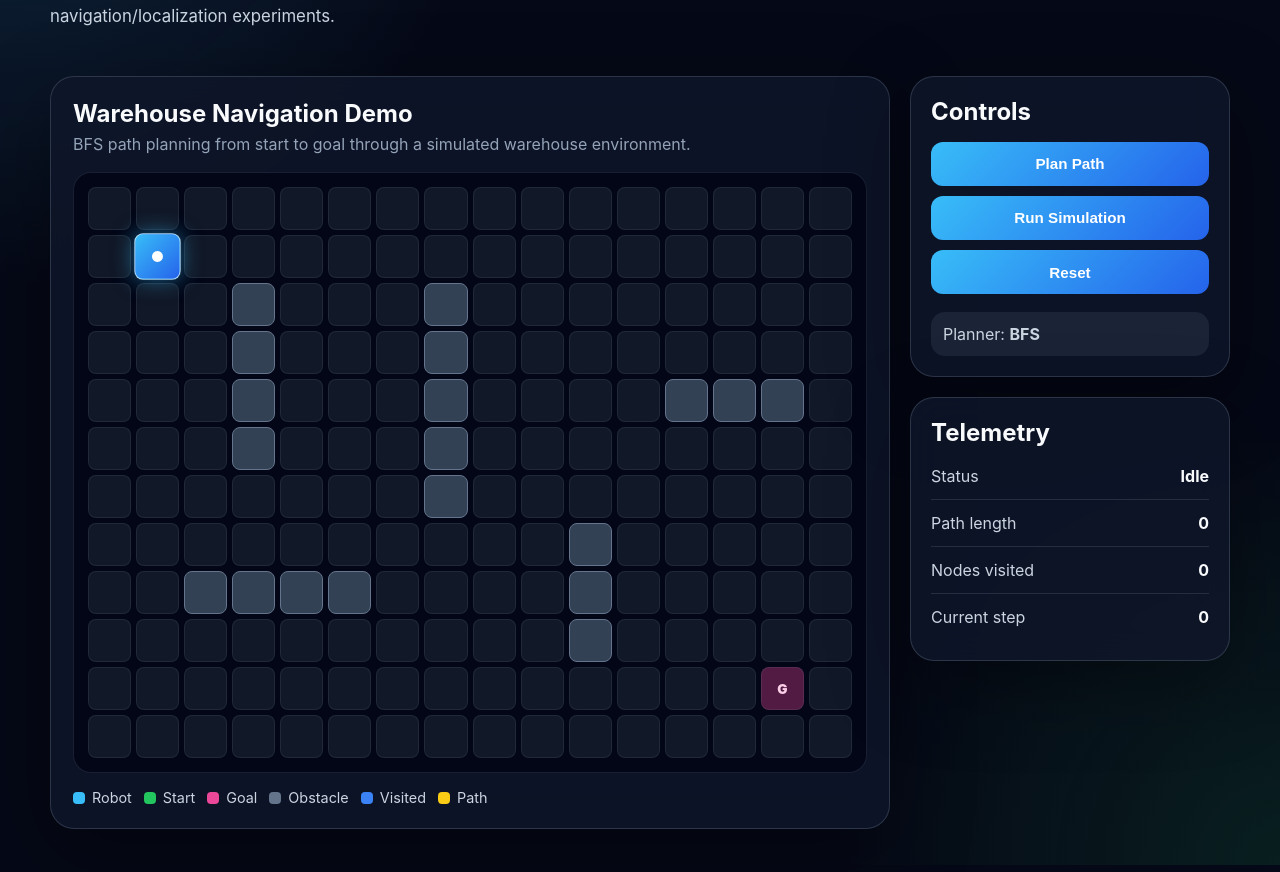
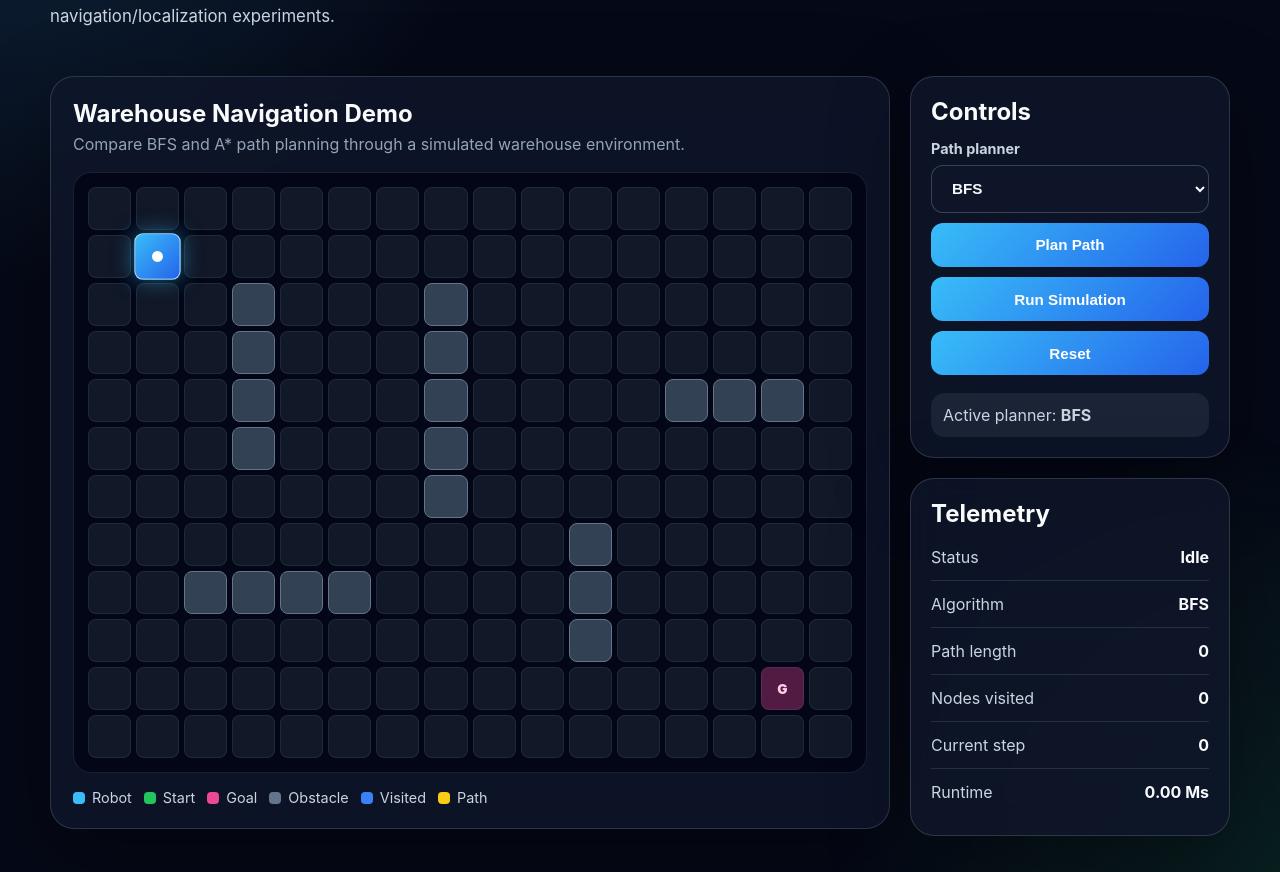
Before and after one commit to Kushrishi/autonomy-simulation-lab, a React (Vite) app: page / in a window 1280 px wide. Shown: the part 222-1094 px from the top of the page. Built offline with nearby package versions, Linux system fonts and the light colour scheme.

Commit message:
Add A star path planning selector
Implement A* path planning with Manhattan distance, add a planner selector for BFS and A*, and update telemetry to show algorithm choice and runtime.

```diff
--- a/src/App.tsx
+++ b/src/App.tsx
@@ -2,11 +2,22 @@ import { useState } from "react";
 import ControlPanel from "./components/ControlPanel";
 import MetricsPanel from "./components/MetricsPanel";
 import SimulatorGrid from "./components/SimulatorGrid";
+import { runAstar } from "./planning/astar";
 import { runBfs } from "./planning/bfs";
 import { defaultScenario } from "./simulation/scenarios";
-import type { PlannerResult, Position, SimulationMetrics } from "./simulation/types";
+import type {
+  PlannerName,
+  PlannerResult,
+  Position,
+  SimulationMetrics,
+} from "./simulation/types";
 
 function App() {
+  const [selectedPlanner, setSelectedPlanner] = useState<PlannerName>("BFS");
+
+  const [plannedAlgorithm, setPlannedAlgorithm] =
+    useState<PlannerName | null>(null);
+
   const [robotPosition, setRobotPosition] = useState<Position>(
     defaultScenario.start
   );
@@ -22,49 +33,120 @@ function App() {
   const [isAnimating, setIsAnimating] = useState(false);
 
   const [metrics, setMetrics] = useState<SimulationMetrics>({
+    algorithm: selectedPlanner,
     pathLength: 0,
     nodesVisited: 0,
     currentStep: 0,
+    runtimeMs: 0,
     status: "idle",
   });
 
+  function runSelectedPlanner(): {
+    result: PlannerResult;
+    runtimeMs: number;
+  } {
+    const startTime = performance.now();
+
+    const result =
+      selectedPlanner === "BFS"
+        ? runBfs(defaultScenario)
+        : runAstar(defaultScenario);
+
+    const endTime = performance.now();
+
+    return {
+      result,
+      runtimeMs: endTime - startTime,
+    };
+  }
+
+  function resetSimulation(planner: PlannerName = selectedPlanner) {
+    setRobotPosition(defaultScenario.start);
+    setPlannerResult({
+      path: [],
+      visited: [],
+      success: false,
+    });
+    setVisibleVisited([]);
+    setVisiblePath([]);
+    setPlannedAlgorithm(null);
+    setIsAnimating(false);
+    setMetrics({
+      algorithm: planner,
+      pathLength: 0,
+      nodesVisited: 0,
+      currentStep: 0,
+      runtimeMs: 0,
+      status: "idle",
+    });
+  }
+
+  function handlePlannerChange(planner: PlannerName) {
+    setSelectedPlanner(planner);
+    resetSimulation(planner);
+  }
+
   function handlePlanPath() {
-    const result = runBfs(defaultScenario);
+    setMetrics((currentMetrics) => ({
+      ...currentMetrics,
+      algorithm: selectedPlanner,
+      status: "planning",
+    }));
+
+    const { result, runtimeMs } = runSelectedPlanner();
 
     setPlannerResult(result);
+    setPlannedAlgorithm(selectedPlanner);
     setVisibleVisited(result.visited);
     setVisiblePath(result.path);
 
     setMetrics({
+      algorithm: selectedPlanner,
       pathLength: result.path.length,
       nodesVisited: result.visited.length,
       currentStep: 0,
+      runtimeMs,
       status: result.success ? "complete" : "failed",
     });
   }
 
   function handleAnimate() {
-    const result =
-      plannerResult.path.length > 0 ? plannerResult : runBfs(defaultScenario);
+    const canUseExistingPlan =
+      plannerResult.path.length > 0 && plannedAlgorithm === selectedPlanner;
+
+    const plannerRun = canUseExistingPlan
+      ? {
+          result: plannerResult,
+          runtimeMs: metrics.runtimeMs,
+        }
+      : runSelectedPlanner();
+
+    const { result, runtimeMs } = plannerRun;
 
     if (!result.success || result.path.length === 0) {
       setMetrics({
+        algorithm: selectedPlanner,
         pathLength: 0,
         nodesVisited: result.visited.length,
         currentStep: 0,
+        runtimeMs,
         status: "failed",
       });
       return;
     }
 
+    setPlannerResult(result);
+    setPlannedAlgorithm(selectedPlanner);
     setIsAnimating(true);
     setVisibleVisited(result.visited);
     setVisiblePath(result.path);
 
     setMetrics({
+      algorithm: selectedPlanner,
       pathLength: result.path.length,
       nodesVisited: result.visited.length,
       currentStep: 0,
+      runtimeMs,
       status: "running",
     });
 
@@ -76,9 +158,11 @@ function App() {
       setRobotPosition(nextPosition);
 
       setMetrics({
+        algorithm: selectedPlanner,
         pathLength: result.path.length,
         nodesVisited: result.visited.length,
         currentStep: step,
+        runtimeMs,
         status: step === result.path.length - 1 ? "complete" : "running",
       });
 
@@ -89,24 +173,6 @@ function App() {
         setIsAnimating(false);
       }
     }, 180);
-  }
-
-  function handleReset() {
-    setRobotPosition(defaultScenario.start);
-    setPlannerResult({
-      path: [],
-      visited: [],
-      success: false,
-    });
-    setVisibleVisited([]);
-    setVisiblePath([]);
-    setIsAnimating(false);
-    setMetrics({
-      pathLength: 0,
-      nodesVisited: 0,
-      currentStep: 0,
-      status: "idle",
-    });
   }
 
   return (
@@ -128,8 +194,8 @@ function App() {
             <div>
               <h2>{defaultScenario.name}</h2>
               <p>
-                BFS path planning from start to goal through a simulated
-                warehouse environment.
+                Compare BFS and A* path planning through a simulated warehouse
+                environment.
               </p>
             </div>
           </div>
@@ -165,9 +231,11 @@ function App() {
 
         <aside className="side-panel">
           <ControlPanel
+            selectedPlanner={selectedPlanner}
+            onPlannerChange={handlePlannerChange}
             onPlanPath={handlePlanPath}
             onAnimate={handleAnimate}
-            onReset={handleReset}
+            onReset={() => resetSimulation()}
             isAnimating={isAnimating}
           />
 
--- a/src/components/ControlPanel.tsx
+++ b/src/components/ControlPanel.tsx
@@ -1,4 +1,8 @@
+import type { PlannerName } from "../simulation/types";
+
 type ControlPanelProps = {
+  selectedPlanner: PlannerName;
+  onPlannerChange: (planner: PlannerName) => void;
   onPlanPath: () => void;
   onAnimate: () => void;
   onReset: () => void;
@@ -6,6 +10,8 @@ type ControlPanelProps = {
 };
 
 export default function ControlPanel({
+  selectedPlanner,
+  onPlannerChange,
   onPlanPath,
   onAnimate,
   onReset,
@@ -14,6 +20,20 @@ export default function ControlPanel({
   return (
     <section className="panel">
       <h2>Controls</h2>
+
+      <label className="control-label" htmlFor="planner-select">
+        Path planner
+      </label>
+
+      <select
+        id="planner-select"
+        value={selectedPlanner}
+        disabled={isAnimating}
+        onChange={(event) => onPlannerChange(event.target.value as PlannerName)}
+      >
+        <option value="BFS">BFS</option>
+        <option value="A*">A*</option>
+      </select>
 
       <button onClick={onPlanPath} disabled={isAnimating}>
         Plan Path
@@ -26,7 +46,7 @@ export default function ControlPanel({
       <button onClick={onReset}>Reset</button>
 
       <div className="control-note">
-        Planner: <strong>BFS</strong>
+        Active planner: <strong>{selectedPlanner}</strong>
       </div>
     </section>
   );
--- a/src/components/MetricsPanel.tsx
+++ b/src/components/MetricsPanel.tsx
@@ -15,6 +15,11 @@ export default function MetricsPanel({ metrics }: MetricsPanelProps) {
       </div>
 
       <div className="metric-row">
+        <span>Algorithm</span>
+        <strong>{metrics.algorithm}</strong>
+      </div>
+
+      <div className="metric-row">
         <span>Path length</span>
         <strong>{metrics.pathLength}</strong>
       </div>
@@ -28,6 +33,11 @@ export default function MetricsPanel({ metrics }: MetricsPanelProps) {
         <span>Current step</span>
         <strong>{metrics.currentStep}</strong>
       </div>
+
+      <div className="metric-row">
+        <span>Runtime</span>
+        <strong>{metrics.runtimeMs.toFixed(2)} ms</strong>
+      </div>
     </section>
   );
 }
--- /dev/null
+++ b/src/planning/astar.ts
@@ -0,0 +1,163 @@
+import type { PlannerResult, Position, Scenario } from "../simulation/types";
+import { manhattanDistance } from "./manhattan";
+
+function positionKey(position: Position): string {
+  return `${position.row},${position.col}`;
+}
+
+function samePosition(a: Position, b: Position): boolean {
+  return a.row === b.row && a.col === b.col;
+}
+
+function isInsideGrid(position: Position, rows: number, cols: number): boolean {
+  return (
+    position.row >= 0 &&
+    position.row < rows &&
+    position.col >= 0 &&
+    position.col < cols
+  );
+}
+
+function isObstacle(position: Position, obstacles: Position[]): boolean {
+  return obstacles.some((obstacle) => samePosition(obstacle, position));
+}
+
+function getNeighbors(position: Position): Position[] {
+  return [
+    { row: position.row - 1, col: position.col },
+    { row: position.row + 1, col: position.col },
+    { row: position.row, col: position.col - 1 },
+    { row: position.row, col: position.col + 1 },
+  ];
+}
+
+function getScore(scores: Map<string, number>, position: Position): number {
+  return scores.get(positionKey(position)) ?? Infinity;
+}
+
+function removeLowestFScore(
+  openSet: Position[],
+  fScore: Map<string, number>
+): Position {
+  let bestIndex = 0;
+  let bestScore = getScore(fScore, openSet[0]);
+
+  for (let i = 1; i < openSet.length; i++) {
+    const currentScore = getScore(fScore, openSet[i]);
+
+    if (currentScore < bestScore) {
+      bestScore = currentScore;
+      bestIndex = i;
+    }
+  }
+
+  const [bestPosition] = openSet.splice(bestIndex, 1);
+  return bestPosition;
+}
+
+function rebuildPath(
+  cameFrom: Map<string, Position>,
+  start: Position,
+  goal: Position
+): Position[] {
+  const path: Position[] = [];
+  let current = goal;
+
+  while (!samePosition(current, start)) {
+    path.push(current);
+
+    const previous = cameFrom.get(positionKey(current));
+
+    if (!previous) {
+      return [];
+    }
+
+    current = previous;
+  }
+
+  path.push(start);
+  path.reverse();
+
+  return path;
+}
+
+export function runAstar(scenario: Scenario): PlannerResult {
+  const openSet: Position[] = [scenario.start];
+  const openSetKeys = new Set<string>([positionKey(scenario.start)]);
+  const closedSet = new Set<string>();
+
+  const visited: Position[] = [];
+  const cameFrom = new Map<string, Position>();
+
+  const gScore = new Map<string, number>();
+  const fScore = new Map<string, number>();
+
+  gScore.set(positionKey(scenario.start), 0);
+  fScore.set(
+    positionKey(scenario.start),
+    manhattanDistance(scenario.start, scenario.goal)
+  );
+
+  while (openSet.length > 0) {
+    const current = removeLowestFScore(openSet, fScore);
+    const currentKey = positionKey(current);
+
+    openSetKeys.delete(currentKey);
+
+    if (closedSet.has(currentKey)) {
+      continue;
+    }
+
+    visited.push(current);
+
+    if (samePosition(current, scenario.goal)) {
+      return {
+        path: rebuildPath(cameFrom, scenario.start, scenario.goal),
+        visited,
+        success: true,
+      };
+    }
+
+    closedSet.add(currentKey);
+
+    const neighbors = getNeighbors(current);
+
+    for (const neighbor of neighbors) {
+      const neighborKey = positionKey(neighbor);
+
+      if (!isInsideGrid(neighbor, scenario.rows, scenario.cols)) {
+        continue;
+      }
+
+      if (isObstacle(neighbor, scenario.obstacles)) {
+        continue;
+      }
+
+      if (closedSet.has(neighborKey)) {
+        continue;
+      }
+
+      const tentativeGScore = getScore(gScore, current) + 1;
+
+      if (tentativeGScore < getScore(gScore, neighbor)) {
+        cameFrom.set(neighborKey, current);
+        gScore.set(neighborKey, tentativeGScore);
+        fScore.set(
+          neighborKey,
+          tentativeGScore + manhattanDistance(neighbor, scenario.goal)
+        );
+
+        if (!openSetKeys.has(neighborKey)) {
+          openSet.push(neighbor);
+          openSetKeys.add(neighborKey);
+        }
+      }
+    }
+  }
+
+  return {
+    path: [],
+    visited,
+    success: false,
+  };
+}
--- /dev/null
+++ b/src/planning/manhattan.ts
@@ -0,0 +1,5 @@
+import type { Position } from "../simulation/types";
+
+export function manhattanDistance(a: Position, b: Position): number {
+  return Math.abs(a.row - b.row) + Math.abs(a.col - b.col);
+}
--- a/src/simulation/types.ts
+++ b/src/simulation/types.ts
@@ -12,6 +12,8 @@ export type Scenario = {
   obstacles: Position[];
 };
 
+export type PlannerName = "BFS" | "A*";
+
 export type PlannerResult = {
   path: Position[];
   visited: Position[];
@@ -19,8 +21,10 @@ export type PlannerResult = {
 };
 
 export type SimulationMetrics = {
+  algorithm: PlannerName;
   pathLength: number;
   nodesVisited: number;
   currentStep: number;
+  runtimeMs: number;
   status: "idle" | "planning" | "running" | "complete" | "failed";
 };
--- a/src/styles/index.css
+++ b/src/styles/index.css
@@ -21,7 +21,8 @@ body {
     #050816;
 }
 
-button {
+button,
+select {
   border: 0;
   border-radius: 12px;
   padding: 0.85rem 1rem;
@@ -33,11 +34,33 @@ button {
   transition: transform 0.15s ease, opacity 0.15s ease;
 }
 
+select {
+  width: 100%;
+  border: 1px solid rgba(148, 163, 184, 0.32);
+  border-radius: 12px;
+  padding: 0.85rem 1rem;
+  margin-top: 8px;
+  background: rgba(15, 23, 42, 0.95);
+  color: #f8fafc;
+  font-size: 0.95rem;
+  font-weight: 700;
+  outline: none;
+}
+
+.control-label {
+  display: block;
+  margin-top: 14px;
+  color: #cbd5e1;
+  font-size: 0.9rem;
+  font-weight: 700;
+}
+
 button:hover {
   transform: translateY(-1px);
 }
 
-button:disabled {
+button:disabled,
+select:disabled {
   cursor: not-allowed;
   opacity: 0.55;
   transform: none;
```
